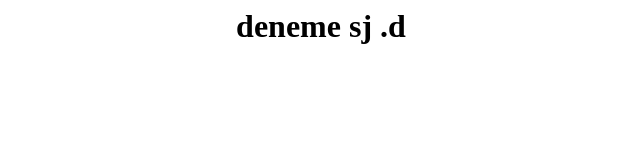
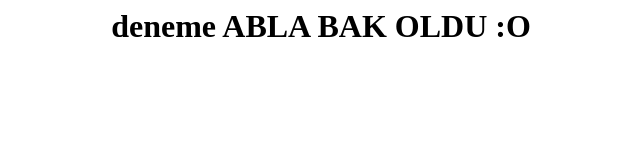
Before and after one commit to account-instagram/account-instagram.github.io, a plain HTML site: page index.html in a window 1280 px wide. Shown: the whole page, without its empty margins (319-959 px from the left). Drawn offline with Linux system fonts and the light colour scheme.

Commit message:
Update index.html

```diff
--- a/index.html
+++ b/index.html
@@ -1,7 +1,8 @@
 <html>
 <center>
 <h1>
-deneme sj .d
+deneme
+ABLA BAK OLDU :O
 </h1>
 </center>
 </html>
```
